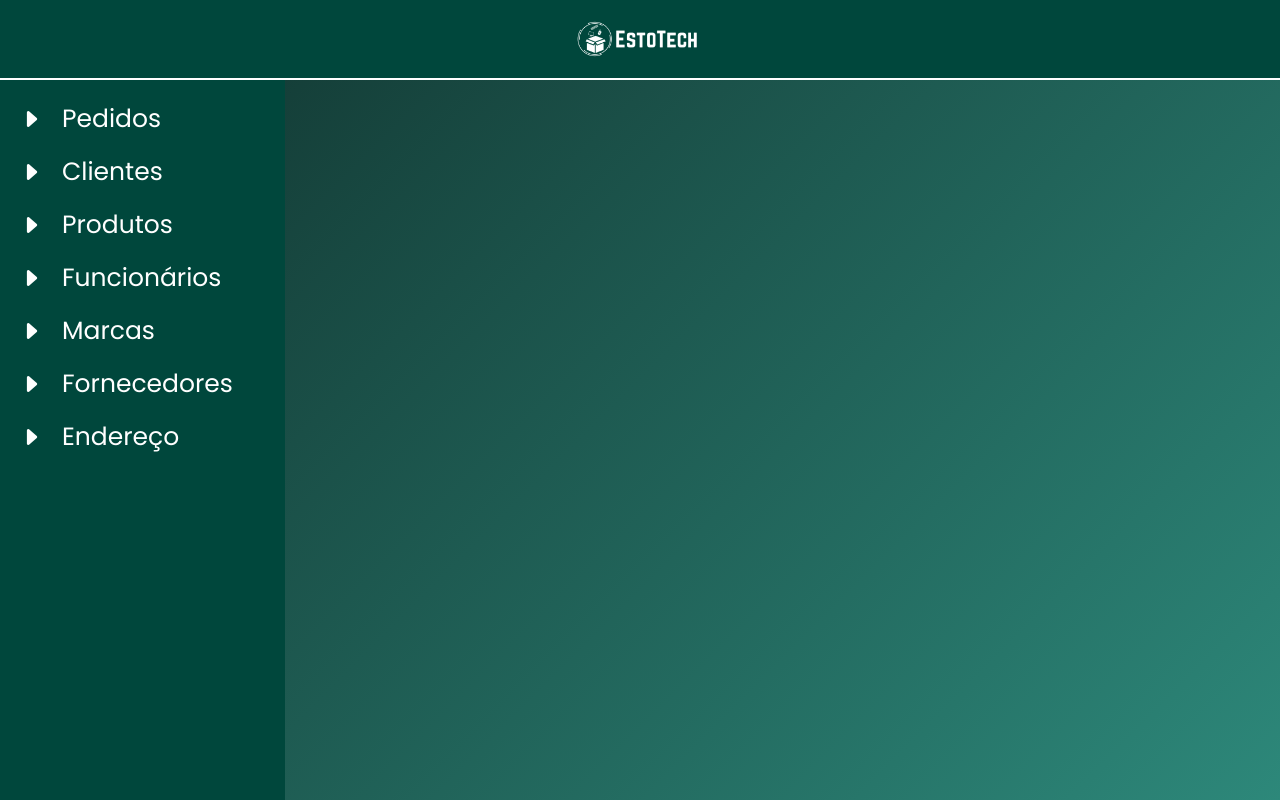
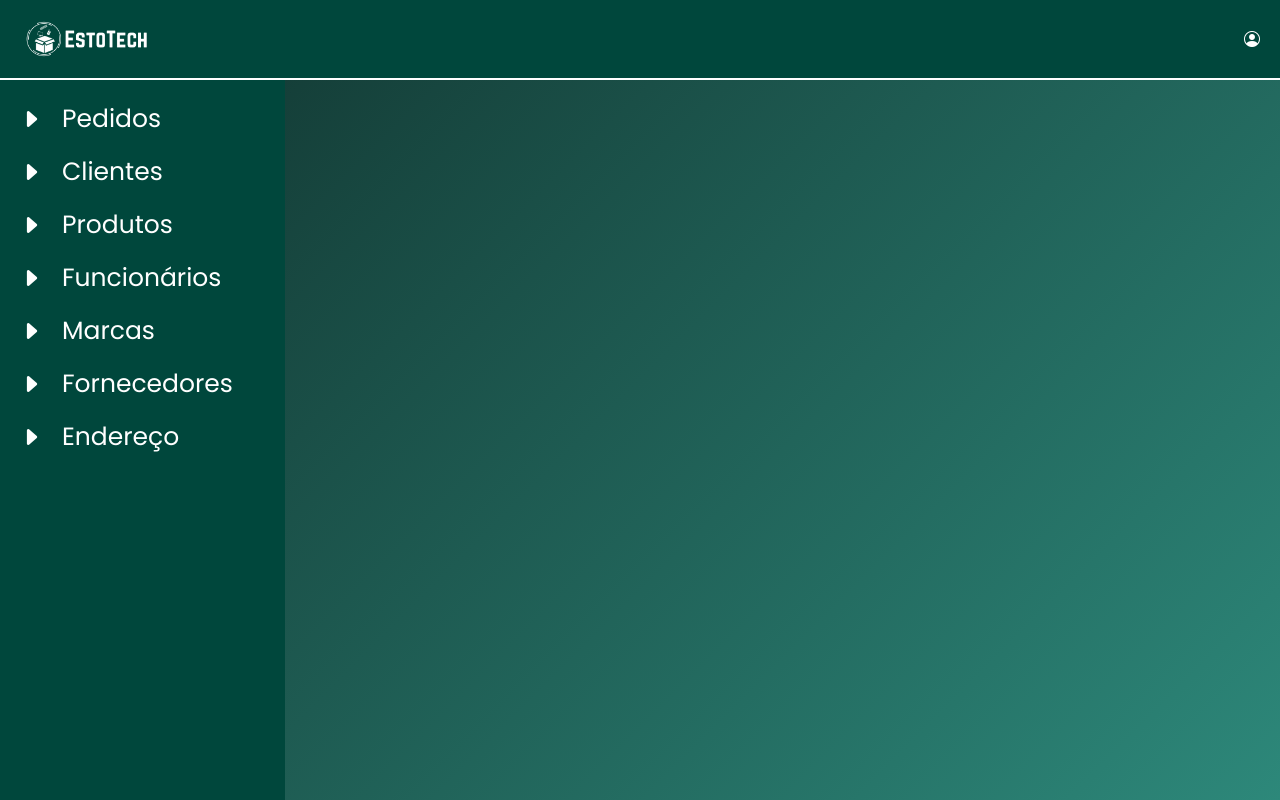
Before and after one commit to JoaoViniciusG/fs-next, a Next.js app: page /interno in a window 1280 px wide. Built offline with nearby package versions, Linux system fonts and the light colour scheme.

Commit message:
30/01 .1

```diff
--- a/src/components/header/header.jsx
+++ b/src/components/header/header.jsx
@@ -7,8 +7,9 @@ import Image from "next/image";
 export default function Header() {
     return (
         <header className={styles.containerMaster}>
-            <div className={styles.logo}>
+            <div className={styles.logoContainer}>
                 <Image
+                    className={styles.logo}
                     src='/LogoEstoTech-Horizontal.png'
                     layout="fill"
                     objectFit="contain"
@@ -18,7 +19,7 @@ export default function Header() {
 
             <nav className={styles.icons}>
                 <div className={styles.icon}>
-
+                    <i className="bi bi-person-circle"></i>
                 </div>
             </nav>
         </header>
--- a/src/components/header/header.module.css
+++ b/src/components/header/header.module.css
@@ -8,12 +8,20 @@
     flex-direction: row;
     justify-content: space-between;
     border-bottom: 2px solid var(--white);
+    padding: 0 20px;
+}
+
+.logoContainer {
+    cursor: pointer;
+    height: 100%;
+    width: unset;
 }
 
 .logo {
-    display: flex;
-    align-items: center;
-    cursor: pointer;
+    object-fit: contain;
+    height: 100% !important;
+    position: relative !important;
+    width: unset !important;
 }
 
 .icons {
```
